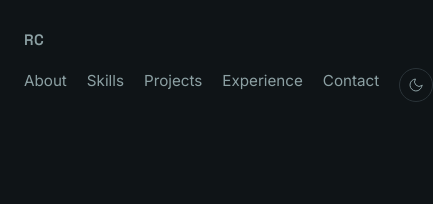
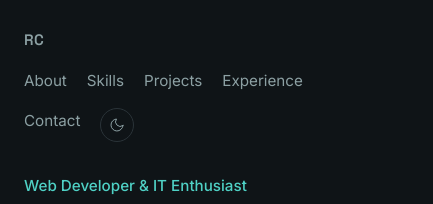
Before and after one commit to CastaRomeo/https-remos_web.io, a plain HTML site: page index.html in a window 390 px wide. Shown: the top 204 px of the page, 433 px wide, since content can reach past the window. Drawn offline with Linux system fonts and the light colour scheme.

Commit message:
Update site

```diff
--- a/css/style.css
+++ b/css/style.css
@@ -251,7 +251,10 @@ button:focus-visible {
 /* Responsive */
 @media (max-width: 640px) {
   .nav { flex-direction: column; align-items: flex-start; gap: 1rem; }
-  .nav ul { gap: 1.25rem; }
+  .nav ul {
+    gap: 0.9rem 1.25rem;
+    flex-wrap: wrap;
+  }
   .skills-grid { grid-template-columns: 1fr; }
 }
 
@@ -369,7 +372,6 @@ body {
 
 @media (max-width: 640px) {
   .hero {
-    flex-direction: column-reverse;
-    text-align: left;
+    padding-top: 2rem;
   }
 }
```
